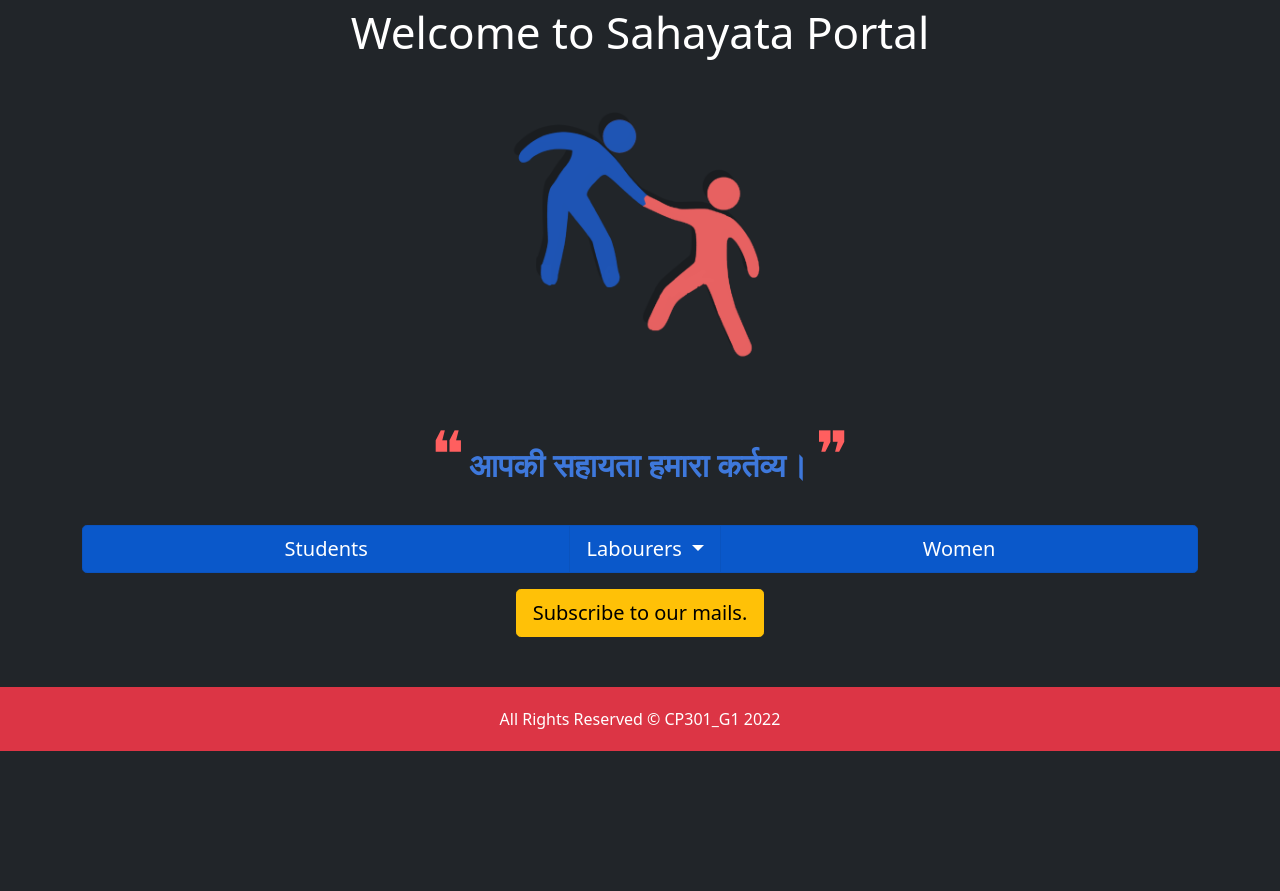
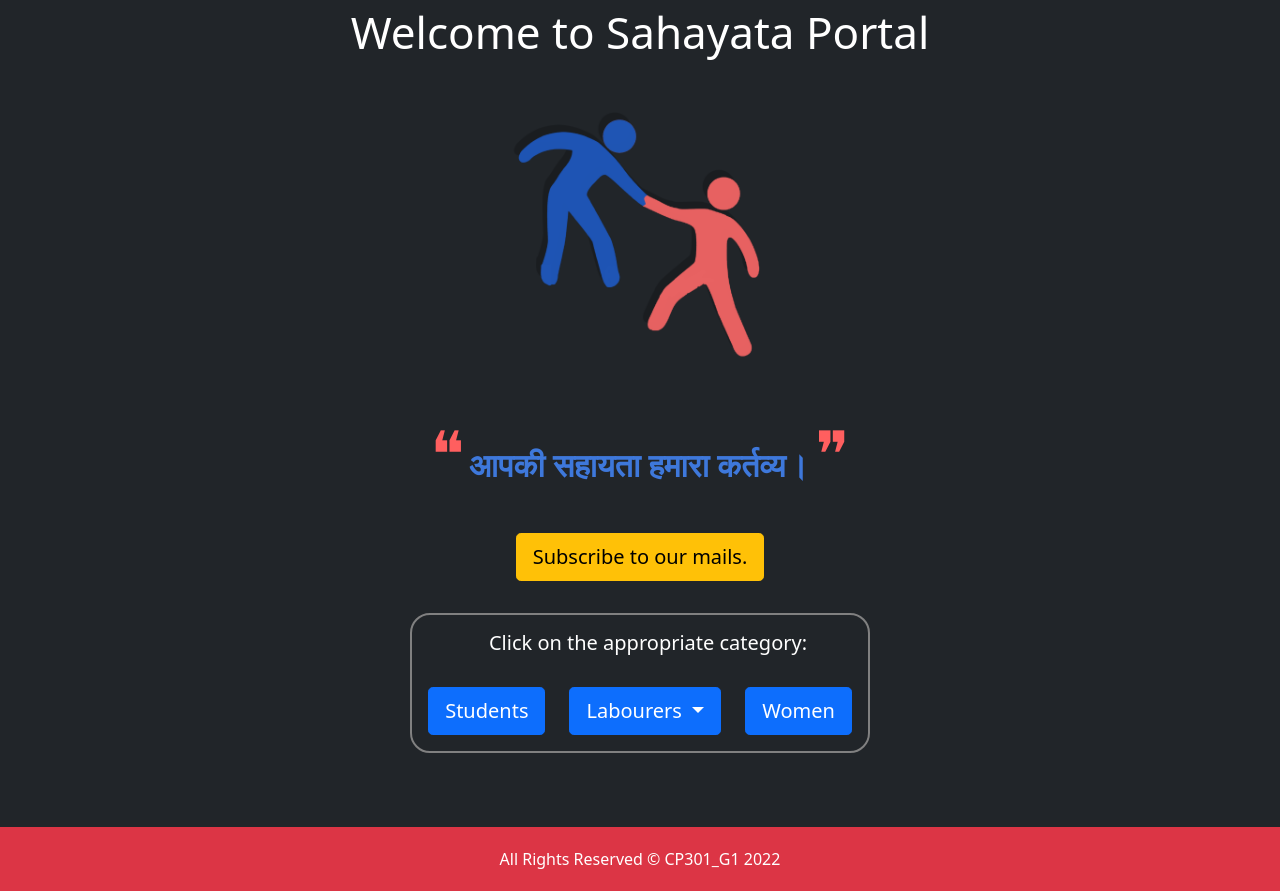
Before and after one commit to Sahayata-Portal/sahayata-portal, a Django app: page / in a window 1280 px wide. Shown: the part 103-994 px from the top of the page. Before the commit the page ends 854 px from the top, so only its background shows below. Run offline with Django 4.2, Linux system fonts and the light colour scheme; parts of the project's set-up code (start-up, migrations or seed data) failed here and were passed over.

Commit message:
UI updated

```diff
--- a/main/templates/main/home.html
+++ b/main/templates/main/home.html
@@ -9,7 +9,7 @@
 <link rel="stylesheet" href="{% static 'main/css/main.css' %}">
 <div class="container">
     <div class="row mt-3">
-        <div class="col title text-white" >
+        <div class="col title text-white">
             Welcome to Sahayata Portal
         </div>
     </div>
@@ -26,11 +26,28 @@
         </p>
         <p style="font-size:4em; display: inline; color:rgb(255, 95, 95)">❞</p>
     </div>
-    <br>
-    <div class="btn-group col-md-12 text-center" role="group" aria-label="Basic example">
-        <a href="{%url 'scholarships'%}" class="btn btn-primary btn-lg active" role="button" aria-pressed="true" >Students</a>
+
+    <div class="container">
+        <div class="row mt-3">
+            <div class="col d-grid mb-3 mt-3 d-md-flex justify-content-md-center">
+                <a class="btn btn-warning btn-lg" href="{%url 'subscribe'%}" role="button">Subscribe to our mails.</a>
+            </div>
+        </div>
+    </div>
+    <div class="container mt-3 justify-content-md-center">
+        <div class="row mt-3 " style="max-width: fit-content; margin: auto;">
+        <div class="col p-3 justify-content-md-center" style="border: 2px solid grey; border-radius: 20px;">
+                <div class="row ms-1 text-white h5 justify-content-md-center">
+                    Click on the appropriate category:
+                </div>
+                <div class="row mt-3 text-white">
+                    <div class="col d-grid mt-3 d-md-flex justify-content-md-center">
+                        <a href="{%url 'scholarships'%}" class="btn btn-primary btn-lg" role="button" aria-pressed="true">Students</a>
+                    </div>
+                    <div class="col d-grid mt-3 d-md-flex justify-content-md-center">
                         <div class="btn-group" role="group">
-            <button id="btnGroupDrop1" type="button" class="btn btn-primary btn-lg active dropdown-toggle " data-bs-toggle="dropdown" aria-expanded="false" aria-pressed="true">
+                            <button id="btnGroupDrop1" type="button" class="btn btn-primary btn-lg dropdown-toggle"
+                                data-bs-toggle="dropdown" aria-expanded="false" aria-pressed="true">
                                 Labourers
                             </button>
                             <ul class="dropdown-menu" aria-labelledby="btnGroupDrop1">
@@ -38,17 +55,53 @@
                                 <li><a class="dropdown-item" href="{%url 'social'%}">Social Welfare Schemes</a></li>
                             </ul>
                         </div>
-        <a href="#" class="btn btn-primary btn-lg active" role="button" aria-pressed="true">Women</a>
                     </div>
+                    <div class="col d-grid mt-3 d-md-flex justify-content-md-center">
+                        <a href="#" class="btn btn-primary btn-lg " role="button" aria-pressed="true">Women</a>
+                    </div>
+                </div>
+            </div>
+        </div>
+        </div>
+
+    </div>
+
+
+
+
+    <!-- <div class="p-3" style="border: 2px solid grey; border-radius: 20px;">
+        <p class="text-white ms-3 h5">
+            Click on the appropriate category: <br>
+        </p>
+        <div class="row mt-3 text-white">
+            <div class="col-2"></div>
+            <div class="col d-grid mt-3 d-md-flex justify-content-md-center">
+                <a href="{%url 'scholarships'%}" class="btn btn-primary btn-lg" role="button" aria-pressed="true">Students</a>
+            </div>
+            <div class="col d-grid mt-3 d-md-flex justify-content-md-center">
+                <div class="btn-group" role="group">
+                    <button id="btnGroupDrop1" type="button" class="btn btn-primary btn-lg dropdown-toggle"
+                        data-bs-toggle="dropdown" aria-expanded="false" aria-pressed="true">
+                        Labourers
+                    </button>
+                    <ul class="dropdown-menu" aria-labelledby="btnGroupDrop1">
+                        <li><a class="dropdown-item" href="{%url 'Employment'%}">Employment Schemes</a></li>
+                        <li><a class="dropdown-item" href="{%url 'social'%}">Social Welfare Schemes</a></li>
+                    </ul>
+                </div>
+            </div>
+            <div class="col d-grid mt-3 d-md-flex justify-content-md-center">
+                <a href="#" class="btn btn-primary btn-lg " role="button" aria-pressed="true">Women</a>
+            </div>
+            <div class="col-2"></div>
+        </div>
+
+    </div> -->
+
+
+
+
+
     <br>
-    <div class="col d-grid mt-3 d-md-flex justify-content-md-center">
-        <a class="btn btn-warning btn-lg" href="{%url 'subscribe'%}" role="button">Subscribe to our mails.</a>
-    </div>
-    <!-- <div class="row mt-3">
-        <div class="col d-grid gap-2 d-md-flex justify-content-md-center">
-            <a class="btn btn-success btn-lg" href="#" role="button">Login</a>
-            <a class="btn btn-primary btn-lg" href="#" role="button">Sign Up</a>
-        </div>
-    </div> -->
 </div>
 {% endblock %}
```
Lines whose indentation alone changed are shown as unchanged.
